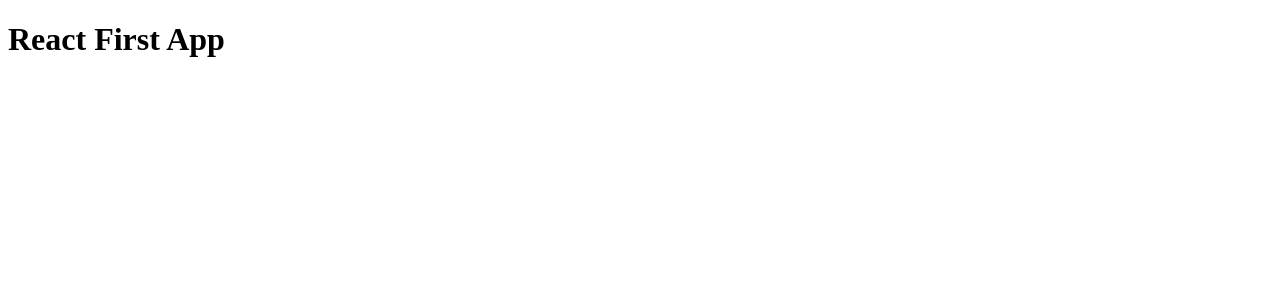
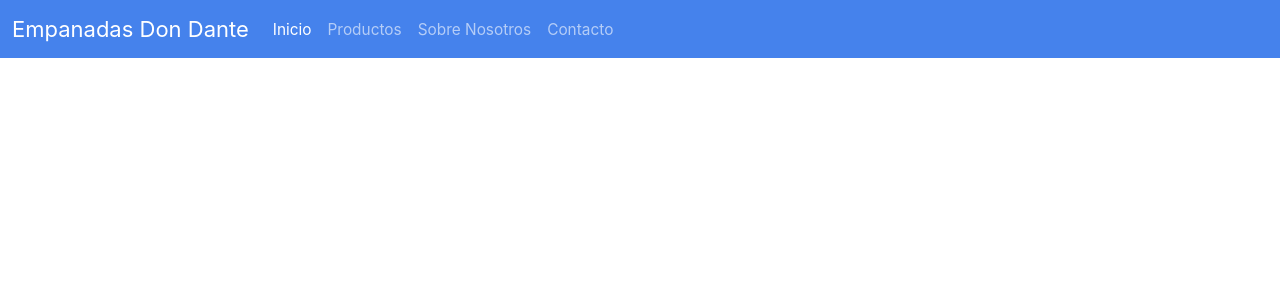
Before and after one commit to Danther7u7/React-App, a React (Create React App) app: page / in a window 1280 px wide. Shown: the top 300 px of the page. Built offline with nearby package versions, Linux system fonts and the light colour scheme.

Commit message:
Agregando Componente NavBar

```diff
--- a/public/index.html
+++ b/public/index.html
@@ -5,8 +5,10 @@
   <meta http-equiv="X-UA-Compatible" content="IE=edge">
   <meta name="viewport" content="width=device-width, initial-scale=1.0">
   <title>First App React</title>
+  <link rel="stylesheet" href="https://bootswatch.com/5/litera/bootstrap.min.css">
 </head>
 <body>
   <div id="root"></div>
+  <script src="https://cdn.jsdelivr.net/npm/bootstrap@5.1.3/dist/js/bootstrap.bundle.min.js" integrity="sha384-ka7Sk0Gln4gmtz2MlQnikT1wXgYsOg+OMhuP+IlRH9sENBO0LRn5q+8nbTov4+1p" crossorigin="anonymous"></script>
 </body>
 </html>
--- a/src/App.js
+++ /dev/null
@@ -1,11 +0,0 @@
-import './App.css';
-
-function App() {
-  return (
-    <div className="App">
-      <h1>React First App</h1>
-    </div>
-  );
-}
-
-export default App;
--- /dev/null
+++ b/src/components/App.jsx
@@ -0,0 +1,37 @@
+import './App.css';
+
+function App() {
+  return (
+    // NavBar
+    <div>
+      <nav className="navbar navbar-expand-lg navbar-dark bg-primary">
+        <div className="container-fluid">
+          <a className="navbar-brand" href="#">Empanadas Don Dante</a>
+          <button className="navbar-toggler" type="button" data-bs-toggle="collapse" data-bs-target="#navbarColor01" aria-controls="navbarColor01" aria-expanded="false" aria-label="Toggle navigation">
+            <span className="navbar-toggler-icon" />
+          </button>
+          <div className="collapse navbar-collapse" id="navbarColor01">
+            <ul className="navbar-nav me-auto">
+              <li className="nav-item">
+                <a className="nav-link active" href="#">Inicio
+                  <span className="visually-hidden">(current)</span>
+                </a>
+              </li>
+              <li className="nav-item">
+                <a className="nav-link" href="#">Productos</a>
+              </li>
+              <li className="nav-item">
+                <a className="nav-link" href="#">Sobre Nosotros</a>
+              </li>
+              <li className="nav-item">
+                <a className="nav-link" href="#">Contacto</a>
+              </li>
+            </ul>
+          </div>
+        </div>
+      </nav>
+    </div>
+  );
+}
+
+export default App;
--- a/src/index.js
+++ b/src/index.js
@@ -1,7 +1,7 @@
 import React from 'react';
 import ReactDOM from 'react-dom/client';
 import './index.css';
-import App from './App';
+import App from './components/App.jsx';
 
 const root = ReactDOM.createRoot(document.getElementById('root'));
 
```
Also changed, not shown: src/components/navBar.js (added, +28 -0 lines), src/components/App.css (added).
